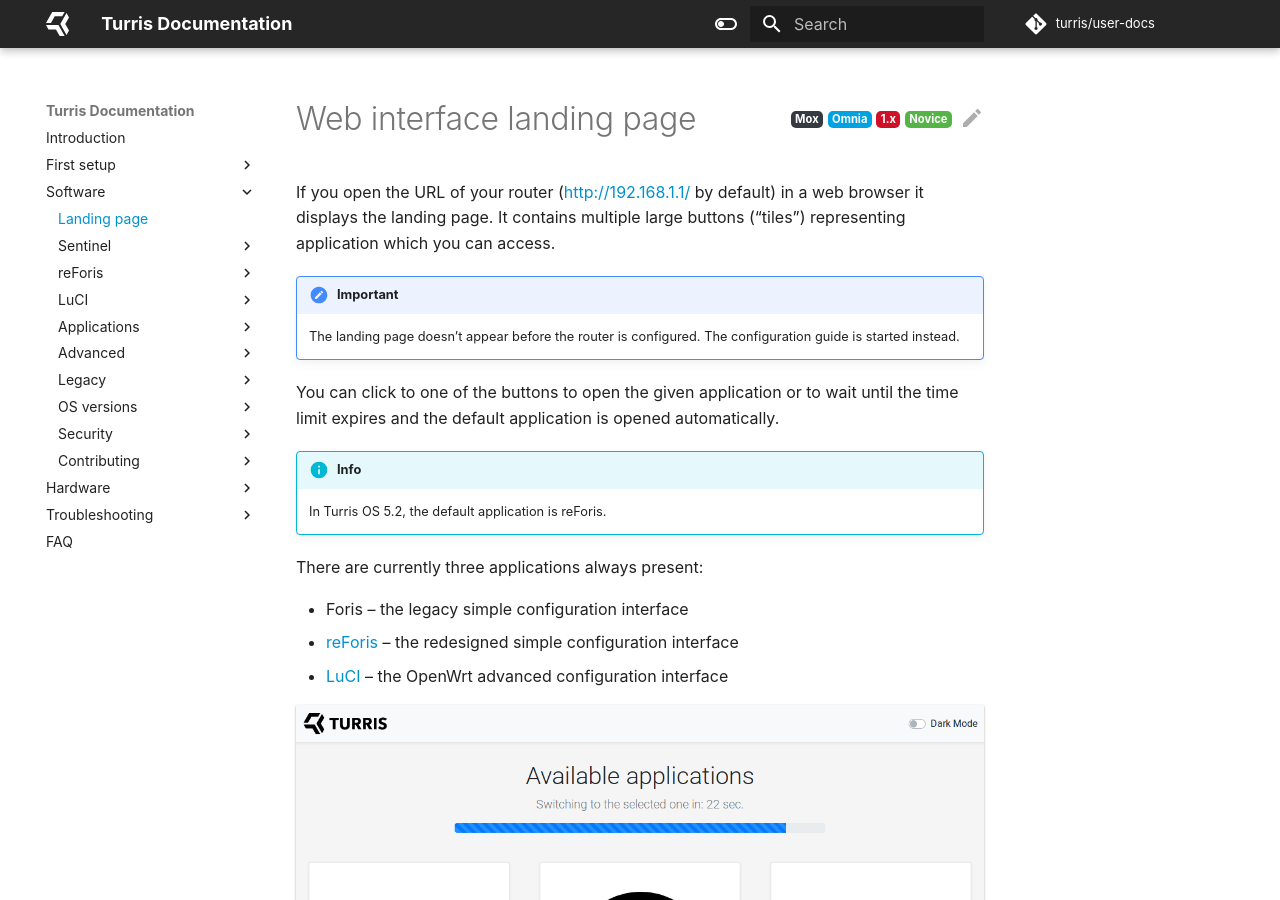
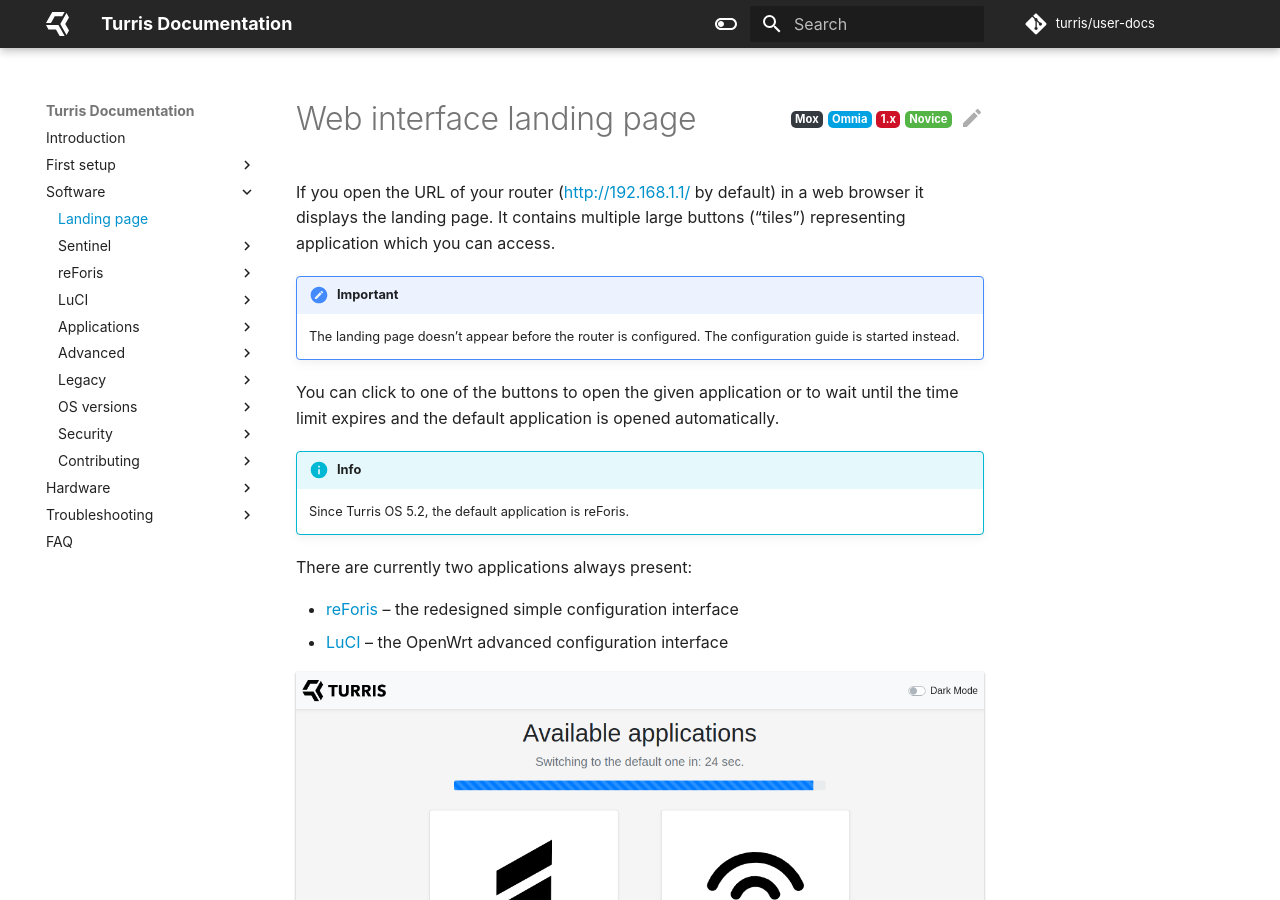
Before and after one commit to turris-cz/user-docs, an MkDocs documentation site: the page built from docs/basics/landing-page.md, in a window 1280 px wide and 900 px high. Built offline with MkDocs 1.6.1 and Material for MkDocs 9.7.7, drawn with Linux system fonts in a browser that asks for light colours; plug-ins that fetch from the network failed and are left out.

Commit message:
basics: Remove Foris from landing page

```diff
--- a/docs/basics/landing-page.md
+++ b/docs/basics/landing-page.md
@@ -17,11 +17,10 @@
 automatically.
 
 !!! info
-    In Turris OS 5.2, the default application is reForis.
+    Since Turris OS 5.2, the default application is reForis.
 
-There are currently three applications always present:
+There are currently two applications always present:
 
-* Foris – the legacy simple configuration interface
 * [reForis](reforis/intro.md) – the redesigned simple configuration interface
 * [LuCI](luci/luci.md) – the OpenWrt advanced configuration interface
 
```
Also changed, not shown: docs/basics/landing-page.png.
